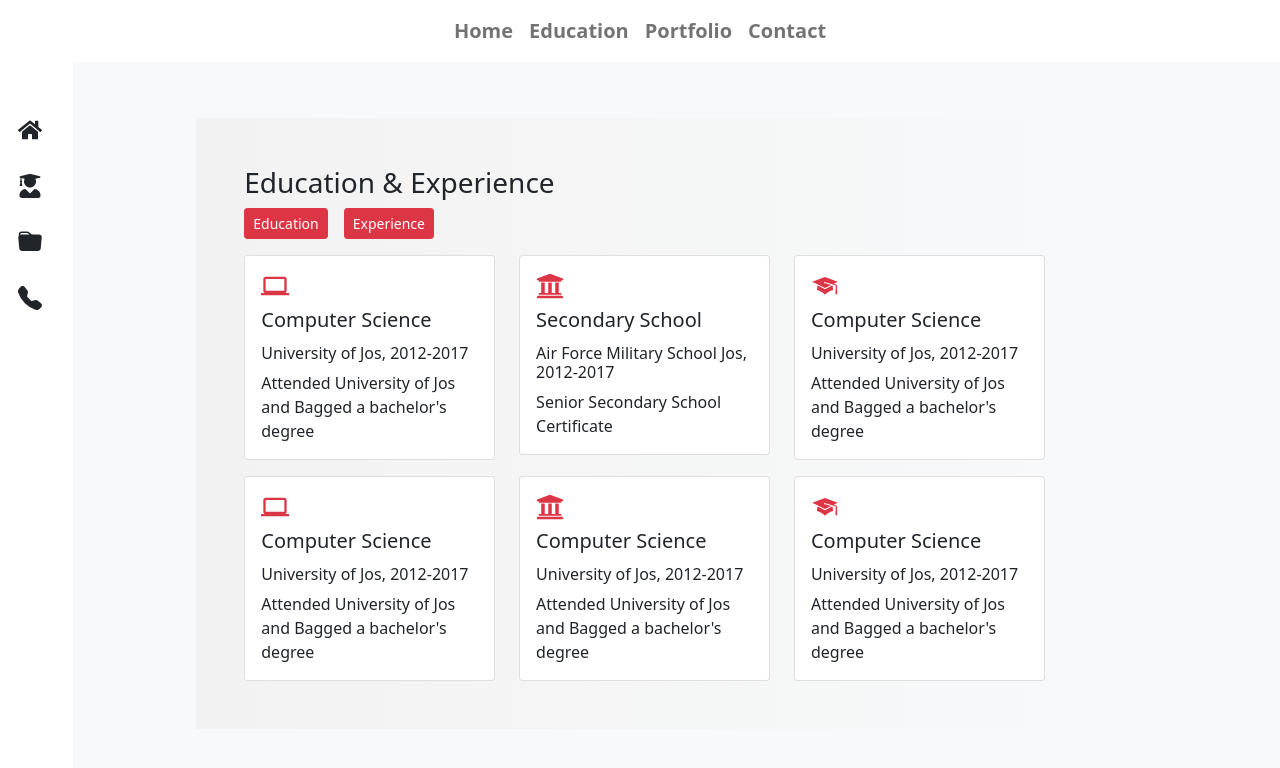
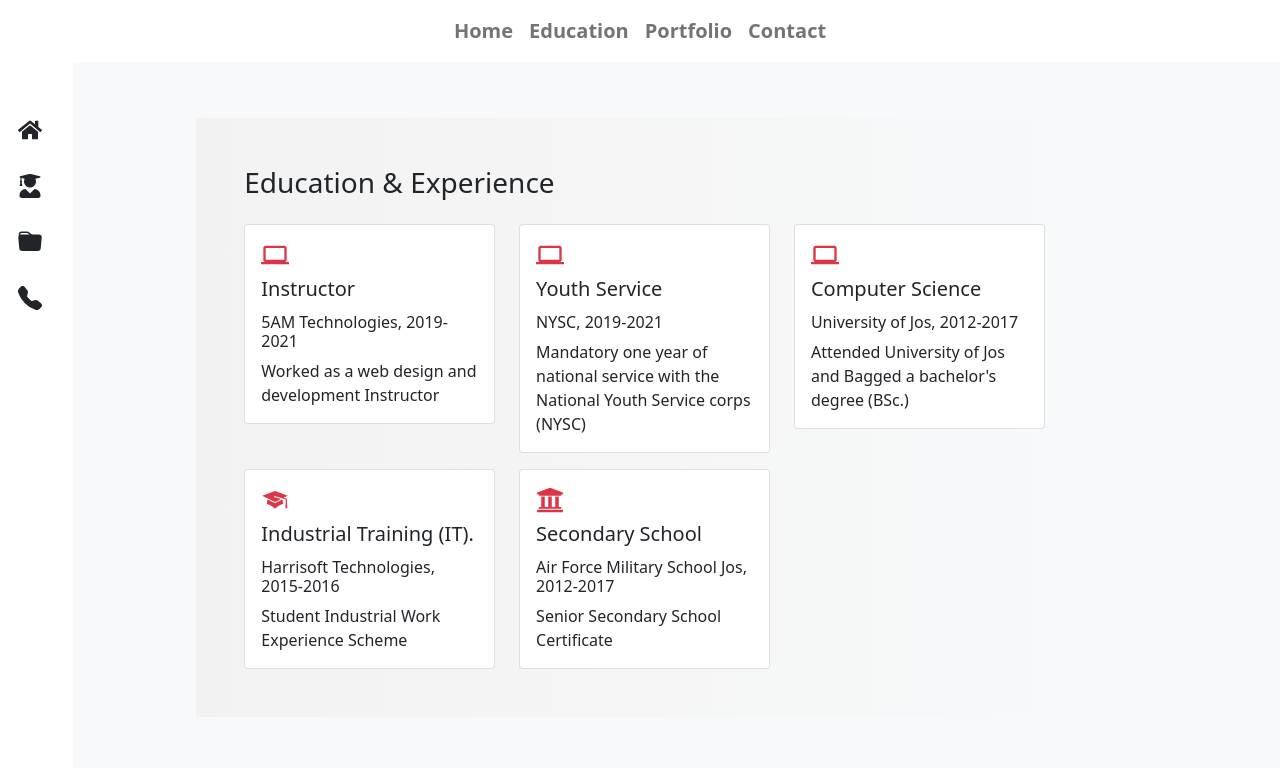
Before and after one commit to abbabawa/portfolio-website, a React (Create React App) app: page /education in a window 1280 px wide. Shown: the top 768 px of the page. Built offline with nearby package versions, Linux system fonts and the light colour scheme.

Commit message:
Content edited

```diff
--- a/src/pages/ContactMe.js
+++ b/src/pages/ContactMe.js
@@ -11,12 +11,12 @@ const ContactMe = ()=>{
             <Col md="4" className="p-2 offset-md-1 p-5 homeBox border-danger " >
                 <Image src={profilePic} className="img" id="contact-image" />
             </Col>
-            <Col md="7" className="mt-5">
+            <Col md="6" className="mt-5">
                 <h4>I'm Abba Bawa</h4>
-                <p className="fw-bold">For over 6 years I have been successfully providing business information to people</p>
+                <p className="fw-bold">For over 6 years I have been successfully providing tech services to businesses</p>
                 <p>
                     I am a fullstack web developer. I have designed and developed web applications for several clients,
-                    I am proficient in both frontend (html, css, javascript and reactjs) and backend (php, nodejs) technologies.
+                    <br />I am proficient in both frontend (html, css, javascript and reactjs) and backend (php, nodejs) technologies.
                 </p>
                 <div className="d-md-flex flex-wrap justify-content-between">
                     <div className="col-md-6 mb-2" md="6">
--- a/src/pages/EducationAndExperience.js
+++ b/src/pages/EducationAndExperience.js
@@ -7,9 +7,27 @@ import MyCard from "../components/MyCard"
 let data = [
     {
         icon: <MdComputer className="fs-3 text-danger" />,
+        title: <h5 className="my-2">Instructor</h5>,
+        subtitle: "5AM Technologies, 2019-2021",
+        text: "Worked as a web design and development Instructor"
+    },
+    {
+        icon: <MdComputer className="fs-3 text-danger" />,
+        title: <h5 className="my-2">Youth Service</h5>,
+        subtitle: "NYSC, 2019-2021",
+        text: "Mandatory one year of national service with the National Youth Service corps (NYSC)"
+    },
+    {
+        icon: <MdComputer className="fs-3 text-danger" />,
         title: <h5 className="my-2">Computer Science</h5>,
         subtitle: "University of Jos, 2012-2017",
-        text: "Attended University of Jos and Bagged a bachelor's degree"
+        text: "Attended University of Jos and Bagged a bachelor's degree (BSc.)"
+    },
+    {
+        icon: <GiGraduateCap className="fs-3 text-danger" />,
+        title: <h5 className="my-2">Industrial Training (IT).</h5>,
+        subtitle: "Harrisoft Technologies, 2015-2016",
+        text: "Student Industrial Work Experience Scheme"
     },
     {
         icon: <FaUniversity className="fs-3 text-danger" />,
@@ -17,34 +35,34 @@ let data = [
         subtitle: "Air Force Military School Jos, 2012-2017",
         text: "Senior Secondary School Certificate"
     },
-    {
-        icon: <GiGraduateCap className="fs-3 text-danger" />,
-        title: <h5 className="my-2">Computer Science</h5>,
-        subtitle: "University of Jos, 2012-2017",
-        text: "Attended University of Jos and Bagged a bachelor's degree"
-    },
-    {
-        icon: <MdComputer className="fs-3 text-danger" />,
-        title: <h5 className="my-2">Computer Science</h5>,
-        subtitle: "University of Jos, 2012-2017",
-        text: "Attended University of Jos and Bagged a bachelor's degree"
-    },
-    {
-        icon: <FaUniversity className="fs-3 text-danger" />,
-        title: <h5 className="my-2">Computer Science</h5>,
-        subtitle: "University of Jos, 2012-2017",
-        text: "Attended University of Jos and Bagged a bachelor's degree"
-    },
-    {
-        icon: <GiGraduateCap className="fs-3 text-danger" />,
-        title: <h5 className="my-2">Computer Science</h5>,
-        subtitle: "University of Jos, 2012-2017",
-        text: "Attended University of Jos and Bagged a bachelor's degree"
-    }
+    // {
+    //     icon: <GiGraduateCap className="fs-3 text-danger" />,
+    //     title: <h5 className="my-2">Computer Science</h5>,
+    //     subtitle: "University of Jos, 2012-2017",
+    //     text: "Attended University of Jos and Bagged a bachelor's degree"
+    // },
+    // {
+    //     icon: <MdComputer className="fs-3 text-danger" />,
+    //     title: <h5 className="my-2">Computer Science</h5>,
+    //     subtitle: "University of Jos, 2012-2017",
+    //     text: "Attended University of Jos and Bagged a bachelor's degree"
+    // },
+    // {
+    //     icon: <FaUniversity className="fs-3 text-danger" />,
+    //     title: <h5 className="my-2">Computer Science</h5>,
+    //     subtitle: "University of Jos, 2012-2017",
+    //     text: "Attended University of Jos and Bagged a bachelor's degree"
+    // },
+    // {
+    //     icon: <GiGraduateCap className="fs-3 text-danger" />,
+    //     title: <h5 className="my-2">Computer Science</h5>,
+    //     subtitle: "University of Jos, 2012-2017",
+    //     text: "Attended University of Jos and Bagged a bachelor's degree"
+    // }
 ]
 
-let buttons = ["Education", "Experience"]
-
+//let buttons = ["Education", "Experience"]
+let buttons = []
 const EducationAndExperience = ()=>{
     let components = []
     data.forEach(res=>{
--- a/src/pages/Home.js
+++ b/src/pages/Home.js
@@ -7,10 +7,11 @@ const Home = ()=>{
             <Col md="5" className="p-2 offset-md-2 p-5 homeBox" >
                 <div className="">
                         <h6>WELCOME TO ABBA BAWA'S PORTFOLIO</h6>
-                        <h2>DESIGN MAKES ANYTHING <br />WHEN YOU CALL MYSELF</h2>
-                        <p>Lorem ipsum dolor sit amet, consectetur adipisicing elit,<br /> sed do eiusmod
-                        tempor incididunt ut labore et dolore magna aliqua.</p>
-                        <button class="btn btn-danger">Download CV</button>
+                        <h2>EDUCATION, CONTACT AND <br />PORTFOLIO</h2>
+                        <p>Hi, Thanks for visiting my portfolio website. On this site you will find details about my
+                            educational background, qualifications, work experience and portfolio.
+                        </p>
+                        {/* <button class="btn btn-danger">Download CV</button> */}
                  </div>
             </Col>
             <Col className="pt-4 d-flex">
```
